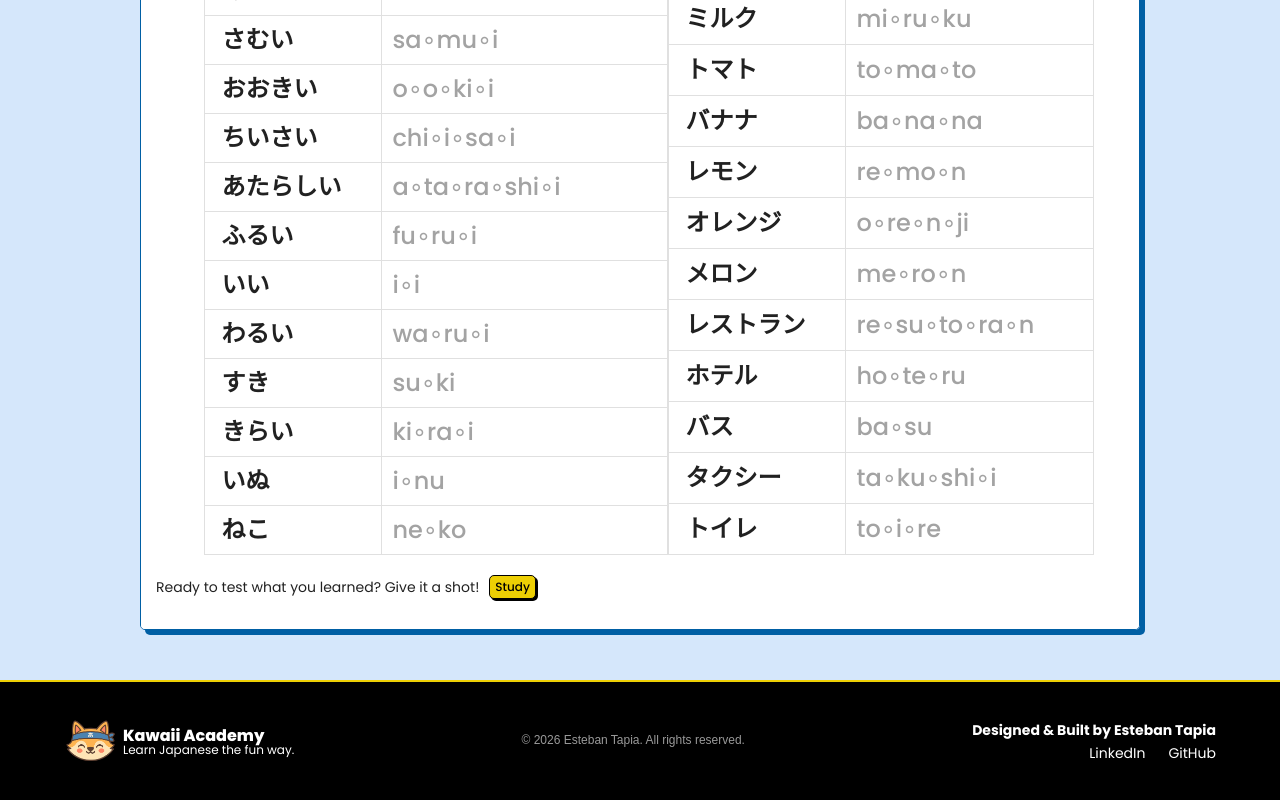
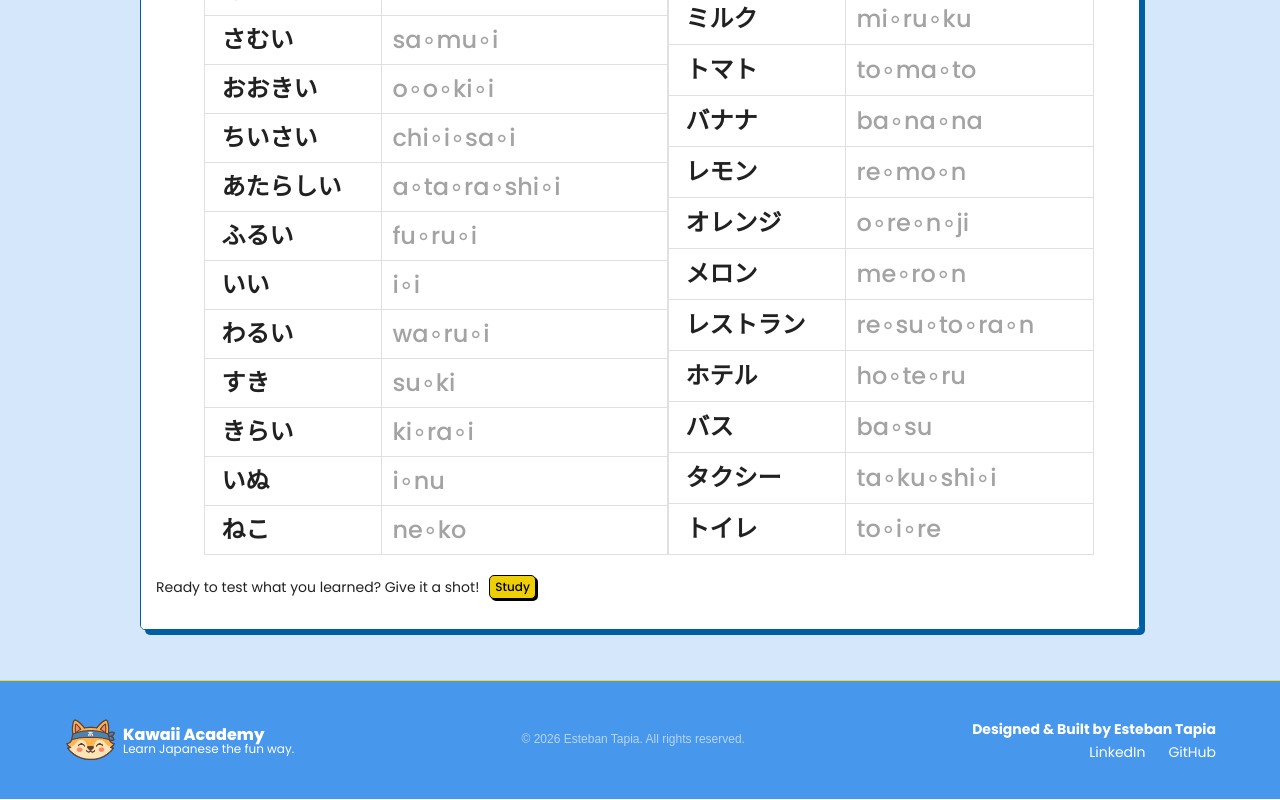
Before and after one commit to estebanT96/kawaii-academy, a React (Vite) app: page /learn in a window 1280 px wide. Shown: the part 4530-5330 px from the top of the page. Built offline with nearby package versions, Linux system fonts and the light colour scheme; some icons are missing; a web font is replaced by a local one.

Commit message:
Changed footer color to blue

```diff
--- a/src/components/Footer.tsx
+++ b/src/components/Footer.tsx
@@ -8,11 +8,11 @@ const Footer = () => {
     <Box
       component="footer"
       sx={{
-        backgroundColor: "rgb(0, 0, 0)", // Darker version of your main blue
+        backgroundColor: "#4797ed", // Darker version of your main blue
         color: "white",
         marginTop: "auto", // Pushes footer to bottom if page is short
         paddingY: 4,
-        borderTop: "2px solid rgb(237, 207, 4)", // That retro yellow accent line
+        borderTop: "1px solid rgb(255, 221, 0)", // That retro yellow accent line
         display: "flex",
         flexDirection: { xs: "column", md: "row" },
         justifyContent: { xs: "center", md: "center" },
```
